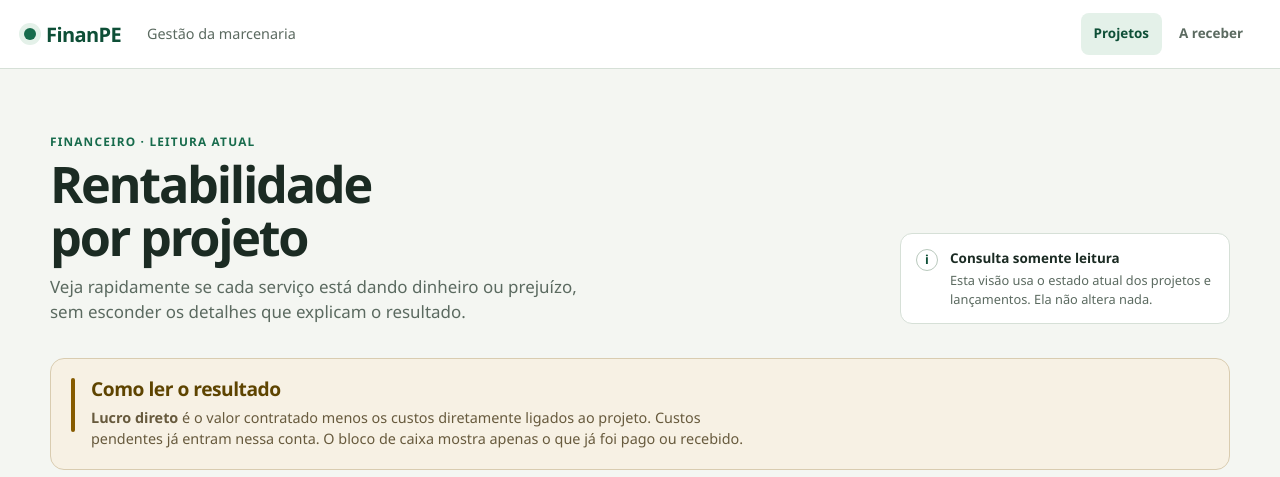
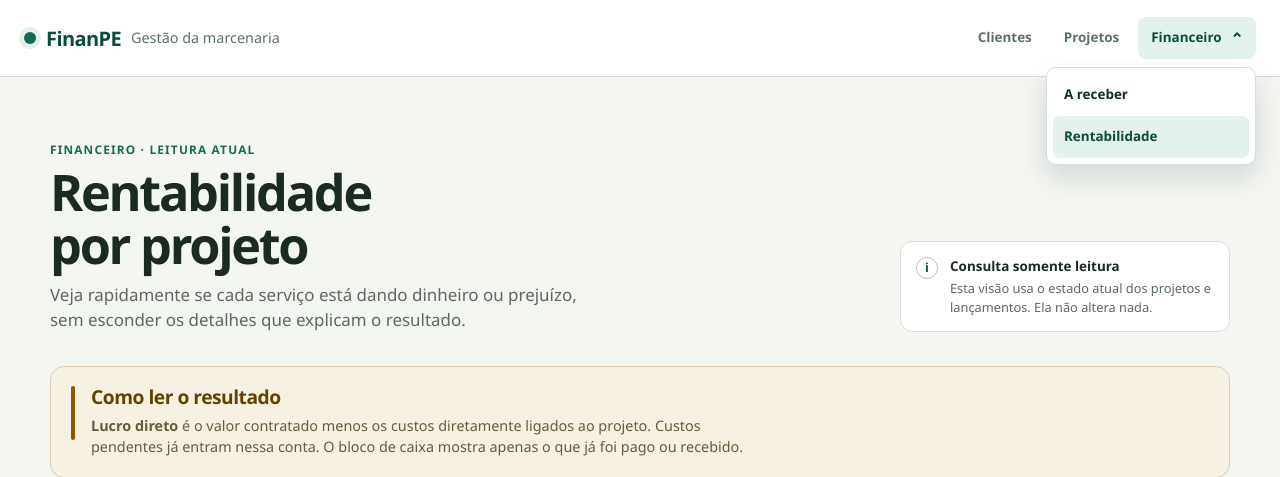
Before and after one commit to Djohnn/FINAN, a Django app: page /financeiro/rentabilidade-projetos/ in a window 1280 px wide. Shown: the top 477 px of the page. Run offline with Django 5.2, Linux system fonts and the light colour scheme; data that the repository does not hold is empty; parts of the project's set-up code (start-up, migrations or seed data) failed here and were passed over.

Commit message:
fix(ui): remediate global header audit findings

```diff
--- /dev/null
+++ b/static/core_sistema/global_header.css
@@ -0,0 +1,267 @@
+.global-header {
+    position: relative;
+    z-index: 20;
+    overflow-x: clip;
+    background: #ffffff;
+    border-bottom: 1px solid #d4dfda;
+    color: #102d28;
+}
+
+.global-header,
+.global-header * {
+    box-sizing: border-box;
+}
+
+.global-header__inner {
+    width: min(1440px, calc(100% - 48px));
+    min-height: 76px;
+    margin: 0 auto;
+    display: flex;
+    align-items: center;
+    gap: 28px;
+}
+
+.global-header__brand {
+    min-width: 0;
+    display: inline-flex;
+    align-items: center;
+    gap: 10px;
+    color: #084d3d;
+    text-decoration: none;
+}
+
+.global-header__brand-mark {
+    width: 12px;
+    height: 12px;
+    flex: 0 0 auto;
+    border-radius: 50%;
+    background: #0f6b55;
+    box-shadow: 0 0 0 5px #e4f2ec;
+}
+
+.global-header__brand-name {
+    font-size: 1.25rem;
+    font-weight: 800;
+    letter-spacing: -0.03em;
+}
+
+.global-header__brand-context {
+    color: #5c706b;
+    font-size: 0.9rem;
+    white-space: nowrap;
+}
+
+.global-header__nav {
+    min-width: 0;
+    margin-left: auto;
+    display: flex;
+    align-items: center;
+    gap: 6px;
+}
+
+.global-header__nav[hidden] {
+    display: none;
+}
+
+.global-header__link,
+.global-header__finance-trigger {
+    min-height: 42px;
+    display: inline-flex;
+    align-items: center;
+    justify-content: center;
+    gap: 8px;
+    padding: 0 13px;
+    border: 0;
+    border-radius: 8px;
+    background: transparent;
+    color: #5c706b;
+    cursor: pointer;
+    font: inherit;
+    font-size: 0.84rem;
+    font-weight: 800;
+    text-decoration: none;
+}
+
+.global-header__link:hover,
+.global-header__link:focus-visible,
+.global-header__finance-trigger:hover,
+.global-header__finance-trigger:focus-visible,
+.global-header__link.is-active,
+.global-header__finance-trigger.is-active {
+    background: #e4f2ec;
+    color: #084d3d;
+}
+
+.global-header__finance {
+    position: relative;
+}
+
+.global-header__finance summary {
+    list-style: none;
+}
+
+.global-header__finance summary::-webkit-details-marker {
+    display: none;
+}
+
+.global-header__chevron {
+    color: currentColor;
+    font-size: 1rem;
+    line-height: 1;
+    transform: translateY(-1px);
+}
+
+.global-header__finance[open] .global-header__chevron {
+    transform: rotate(180deg) translateY(-1px);
+}
+
+.global-header__finance-menu {
+    position: absolute;
+    top: calc(100% + 8px);
+    right: 0;
+    min-width: 210px;
+    padding: 6px;
+    border: 1px solid #d4dfda;
+    border-radius: 10px;
+    background: #ffffff;
+    box-shadow: 0 12px 28px rgba(16, 45, 40, 0.14);
+}
+
+.global-header__finance-menu a {
+    display: flex;
+    align-items: center;
+    min-height: 42px;
+    padding: 0 11px;
+    border-radius: 7px;
+    color: #102d28;
+    font-size: 0.84rem;
+    font-weight: 700;
+    text-decoration: none;
+}
+
+.global-header__finance-menu a:hover,
+.global-header__finance-menu a:focus-visible,
+.global-header__finance-menu a[aria-current="page"] {
+    background: #e4f2ec;
+    color: #084d3d;
+}
+
+.global-header__toggle,
+.global-header__mobile-label {
+    display: none;
+}
+
+.global-header__toggle:focus-visible,
+.global-header__brand:focus-visible {
+    outline: 3px solid rgba(15, 107, 85, 0.35);
+    outline-offset: 3px;
+}
+
+@media (min-width: 761px) {
+    .global-header__nav[hidden] {
+        display: flex;
+    }
+}
+
+@media (max-width: 760px) {
+    .global-header__inner {
+        width: 100%;
+        min-height: 64px;
+        padding: 10px 14px;
+        flex-wrap: wrap;
+        gap: 10px;
+    }
+
+    .global-header__brand-context {
+        display: none;
+    }
+
+    .global-header__toggle {
+        min-height: 42px;
+        margin-left: auto;
+        display: inline-flex;
+        align-items: center;
+        gap: 8px;
+        padding: 0 11px;
+        border: 1px solid #b9c9bd;
+        border-radius: 8px;
+        background: #ffffff;
+        color: #084d3d;
+        cursor: pointer;
+        font: inherit;
+        font-size: 0.82rem;
+        font-weight: 800;
+    }
+
+    .global-header__toggle[aria-expanded="true"] {
+        background: #e4f2ec;
+    }
+
+    .global-header__toggle-icon {
+        display: grid;
+        gap: 3px;
+    }
+
+    .global-header__toggle-icon span {
+        width: 16px;
+        height: 2px;
+        display: block;
+        border-radius: 2px;
+        background: currentColor;
+    }
+
+    .global-header__nav,
+    .global-header__nav[hidden] {
+        width: 100%;
+        order: 3;
+        flex-basis: 100%;
+        margin: 0;
+        padding: 12px 0 4px;
+        display: flex;
+        align-items: stretch;
+        flex-direction: column;
+        gap: 2px;
+        border-top: 1px solid #d4dfda;
+    }
+
+    .global-header__nav[hidden] {
+        display: none;
+    }
+
+    .global-header__mobile-label {
+        display: block;
+        padding: 0 4px 6px;
+        color: #5c706b;
+        font-size: 0.68rem;
+        font-weight: 900;
+        letter-spacing: 0.1em;
+    }
+
+    .global-header__link,
+    .global-header__finance-trigger {
+        width: 100%;
+        min-height: 44px;
+        justify-content: space-between;
+        padding: 0 11px;
+    }
+
+    .global-header__finance-menu {
+        position: static;
+        min-width: 0;
+        padding: 3px 0 4px 12px;
+        border: 0;
+        border-radius: 0;
+        background: transparent;
+        box-shadow: none;
+    }
+
+    .global-header__finance-menu a {
+        min-height: 42px;
+    }
+}
+
+@media (prefers-reduced-motion: reduce) {
+    .global-header__chevron {
+        transition: none;
+    }
+}
--- a/templates/base.html
+++ b/templates/base.html
@@ -8,18 +8,75 @@
     <link rel="icon" href="{% url 'favicon' %}" type="image/svg+xml">
     <link rel="stylesheet" href="{% static 'core_sistema/global_alerts.css' %}">
     {% block styles %}{% endblock %}
+    <link rel="stylesheet" href="{% static 'core_sistema/global_header.css' %}">
 </head>
 <body class="app-body">
-    <header class="site-header">
-        <div class="site-header__inner">
-            <div class="brand-mark" aria-label="FinanPE">
-                <span class="brand-mark__dot" aria-hidden="true"></span>
-                <span>FinanPE</span>
+    {% with current_namespace=request.resolver_match.namespace current_url_name=request.resolver_match.url_name %}
+        <header class="global-header">
+            <div class="global-header__inner">
+                <a class="global-header__brand" href="{% url 'clientes_agenda:clientes' %}" aria-label="FinanPE · Gestão da marcenaria">
+                    <span class="global-header__brand-mark" aria-hidden="true"></span>
+                    <span class="global-header__brand-name">FinanPE</span>
+                    <span class="global-header__brand-context">Gestão da marcenaria</span>
+                </a>
+
+                <button
+                    class="global-header__toggle"
+                    type="button"
+                    data-global-menu-toggle
+                    aria-controls="global-navigation"
+                    aria-expanded="false"
+                >
+                    <span class="global-header__toggle-icon" aria-hidden="true"><span></span><span></span><span></span></span>
+                    <span class="global-header__toggle-label">Menu</span>
+                </button>
+
+                <nav id="global-navigation" class="global-header__nav" aria-label="Navegação global" hidden>
+                    <span class="global-header__mobile-label">NAVEGAÇÃO GLOBAL</span>
+                    <a
+                        href="{% url 'clientes_agenda:clientes' %}"
+                        class="global-header__link{% if current_namespace == 'clientes_agenda' %} is-active{% endif %}"
+                        {% if current_namespace == 'clientes_agenda' %}aria-current="page"{% endif %}
+                    >
+                        Clientes
+                    </a>
+                    <a
+                        href="{% url 'kanban_projetos:kanban_readonly' %}"
+                        class="global-header__link{% if current_namespace == 'kanban_projetos' %} is-active{% endif %}"
+                        {% if current_namespace == 'kanban_projetos' %}aria-current="page"{% endif %}
+                    >
+                        Projetos
+                    </a>
+                    <details
+                        class="global-header__finance"
+                        {% if current_namespace == 'financeiro' %}open data-global-finance-active="true"{% endif %}
+                    >
+                        <summary
+                            class="global-header__finance-trigger{% if current_namespace == 'financeiro' %} is-active{% endif %}"
+                            {% if current_namespace == 'financeiro' %}aria-current="page"{% endif %}
+                        >
+                            <span>Financeiro</span>
+                            <span class="global-header__chevron" aria-hidden="true">⌄</span>
+                        </summary>
+                        <div id="global-finance-menu" class="global-header__finance-menu">
+                            <a
+                                href="{% url 'financeiro:central_contas_receber' %}"
+                                {% if current_url_name == 'central_contas_receber' %}aria-current="page"{% endif %}
+                            >
+                                A receber
+                            </a>
+                            <a
+                                href="{% url 'financeiro:rentabilidade_projetos' %}"
+                                {% if current_url_name == 'rentabilidade_projetos' or current_url_name == 'rentabilidade_projeto' %}aria-current="page"{% endif %}
+                            >
+                                Rentabilidade
+                            </a>
+                        </div>
+                    </details>
+                </nav>
             </div>
-            <span class="site-context">Gestão da marcenaria</span>
-            {% block header_nav %}{% endblock %}
-        </div>
-    </header>
+        </header>
+    {% endwith %}
     {% if orcamentos_atrasados_count %}
         <div
             class="global-budget-alert"
@@ -42,6 +99,7 @@
     <main id="conteudo-principal">
         {% block content %}{% endblock %}
     </main>
+    <script src="{% static 'core_sistema/global_header.js' %}" defer></script>
     {% block scripts %}{% endblock %}
 </body>
 </html>
--- a/templates/clientes_agenda/cliente_360.html
+++ b/templates/clientes_agenda/cliente_360.html
@@ -5,12 +5,6 @@
 
 {% block styles %}
     <link rel="stylesheet" href="{% static 'clientes_agenda/customer360.css' %}">
-{% endblock %}
-
-{% block header_nav %}
-    <nav class="site-nav" aria-label="Navegação principal">
-        <a class="site-nav__link site-nav__link--active" href="{% url 'clientes_agenda:clientes' %}">Clientes</a>
-    </nav>
 {% endblock %}
 
 {% block content %}
--- a/templates/clientes_agenda/clientes.html
+++ b/templates/clientes_agenda/clientes.html
@@ -5,12 +5,6 @@
 
 {% block styles %}
     <link rel="stylesheet" href="{% static 'clientes_agenda/customer360.css' %}">
-{% endblock %}
-
-{% block header_nav %}
-    <nav class="site-nav" aria-label="Navegação principal">
-        <a class="site-nav__link site-nav__link--active" href="{% url 'clientes_agenda:clientes' %}" aria-current="page">Clientes</a>
-    </nav>
 {% endblock %}
 
 {% block content %}
--- a/templates/financeiro/rentabilidade_projetos.html
+++ b/templates/financeiro/rentabilidade_projetos.html
@@ -5,13 +5,6 @@
 
 {% block styles %}
     <link rel="stylesheet" href="{% static 'financeiro/project_profitability.css' %}">
-{% endblock %}
-
-{% block header_nav %}
-    <nav class="topnav" aria-label="Navegação financeira">
-        <a class="topnav__link topnav__link--active" href="{% url 'financeiro:rentabilidade_projetos' %}" aria-current="page">Projetos</a>
-        <a class="topnav__link" href="{% url 'financeiro:central_contas_receber' %}">A receber</a>
-    </nav>
 {% endblock %}
 
 {% block content %}
```
Also changed, not shown: static/core_sistema/global_header.js (added, +37 -0 lines), templates/financeiro/rentabilidade_projeto.html (+0 -7 lines), templates/kanban_projetos/kanban_readonly.html (+0 -11 lines), tests/test_global_header.py (added, +138 -0 lines).
